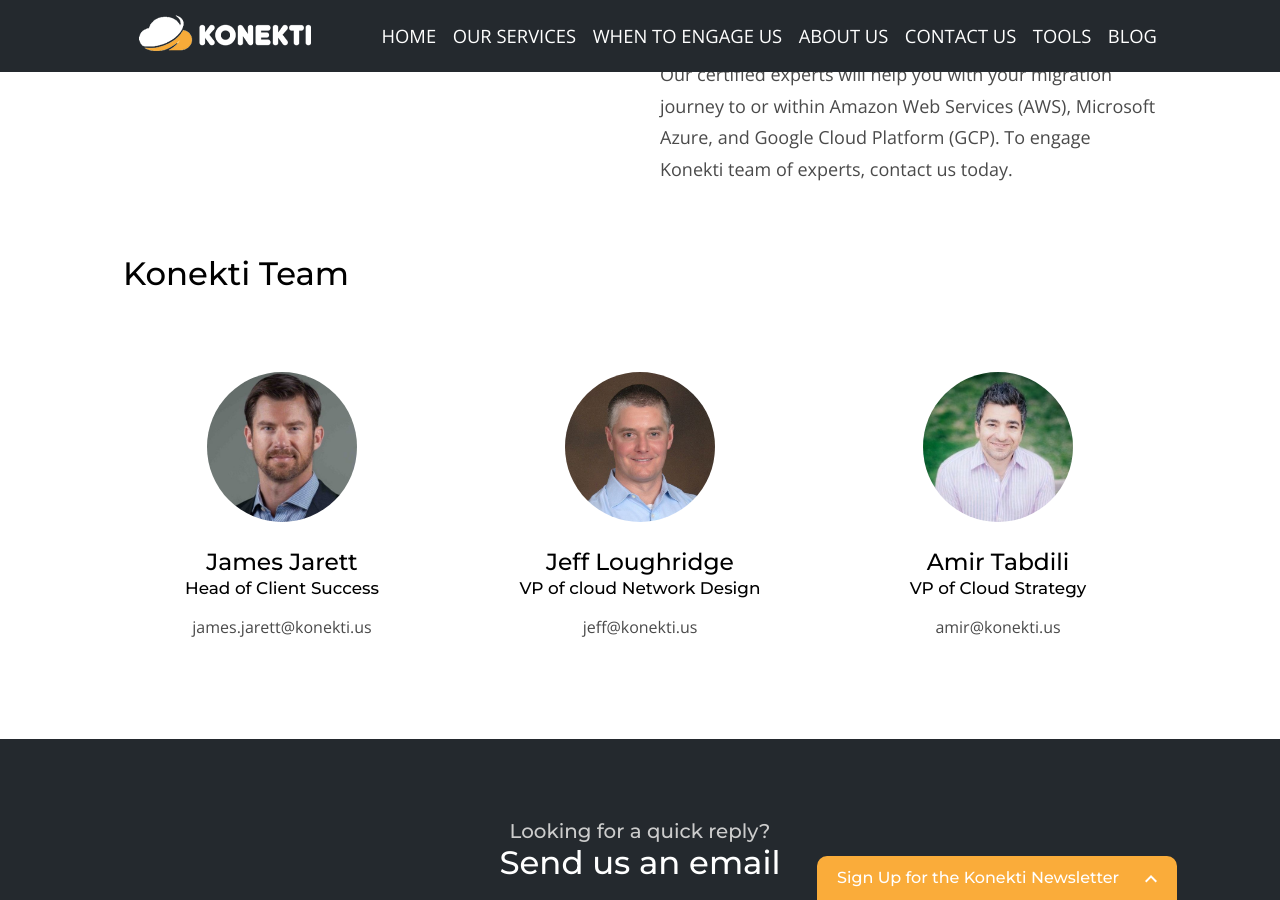
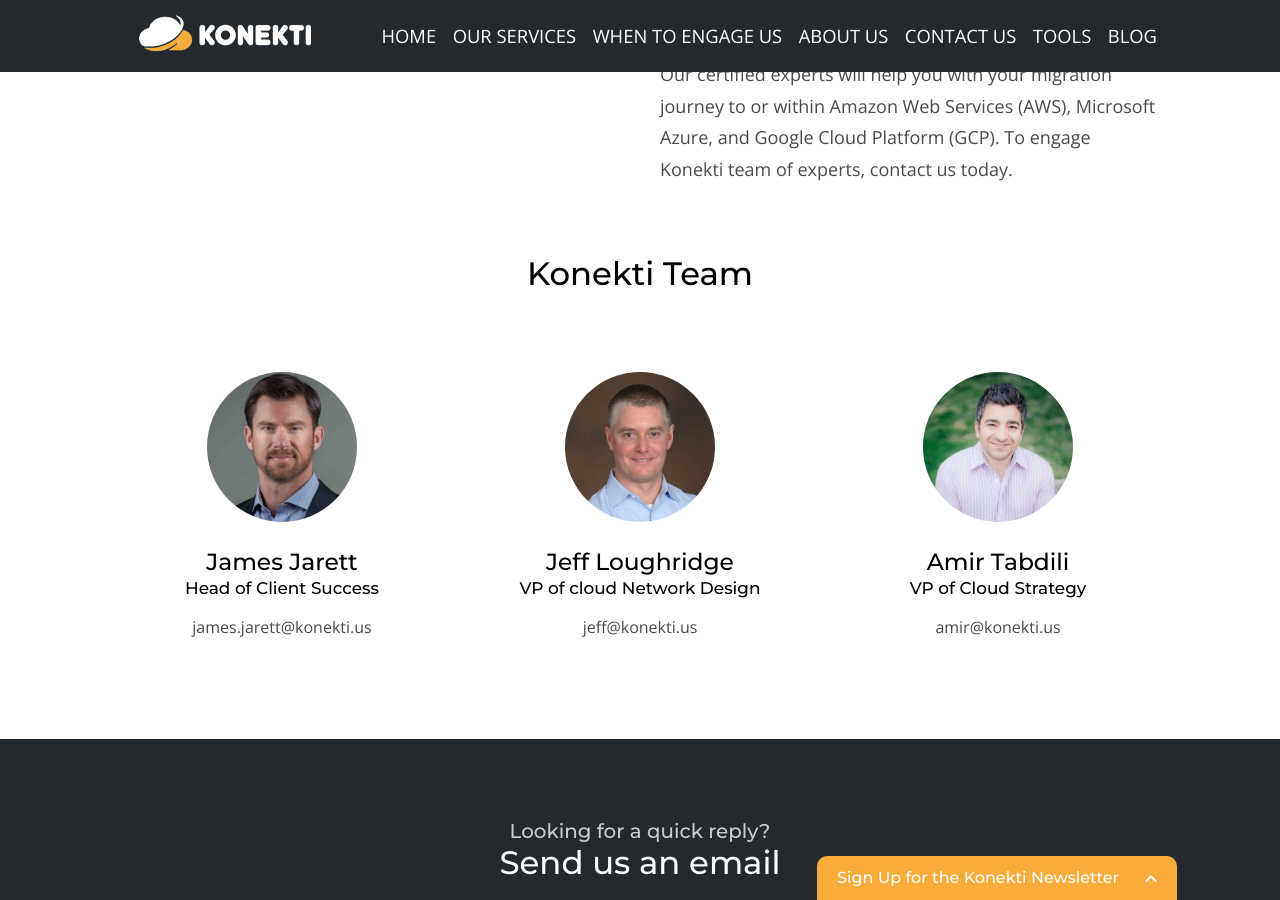
Before and after one commit to konekti/jeffbrl.github.io, a Jekyll site: the page built from _pages/index.md, in a window 1280 px wide and 900 px high, scrolled down 3939 px. Built offline with Jekyll 4.4.1, drawn with Linux system fonts in a browser that asks for light colours; nearby versions of some CDN libraries.

Commit message:
update template

```diff
--- a/_includes/sections/about-us.html
+++ b/_includes/sections/about-us.html
@@ -1,7 +1,7 @@
 <section id = 'about'>
   <div class = 'container grid grid-2 pb-3 pt-3 pa'>
     <div class = 'flex-in'>
-      <figure class = 'img-holder'>
+      <figure class = 'figure'>
         <img src = '/assets/aws-partner-logo.png' alt = ''>
       </figure>
     </div>
--- a/_includes/sections/team.html
+++ b/_includes/sections/team.html
@@ -1,4 +1,4 @@
-<h2>Konekti Team</h2>
+<h2 class = 'center mb-1'>Konekti Team</h2>
 <section class = 'team grid-3 pb-3 pt-2'>
 {%- for person in site.data.team -%}
   <div class = 'team_member pb-2 pt-2'>
@@ -20,5 +20,6 @@
   <div class = 'member_inner'>
     <div class = 'member_header pt-2 pb-2'></div>
     <div class = 'member_description'></div>
+    <div class = 'member_close'>x</div>
   </div>
 </div>
```
